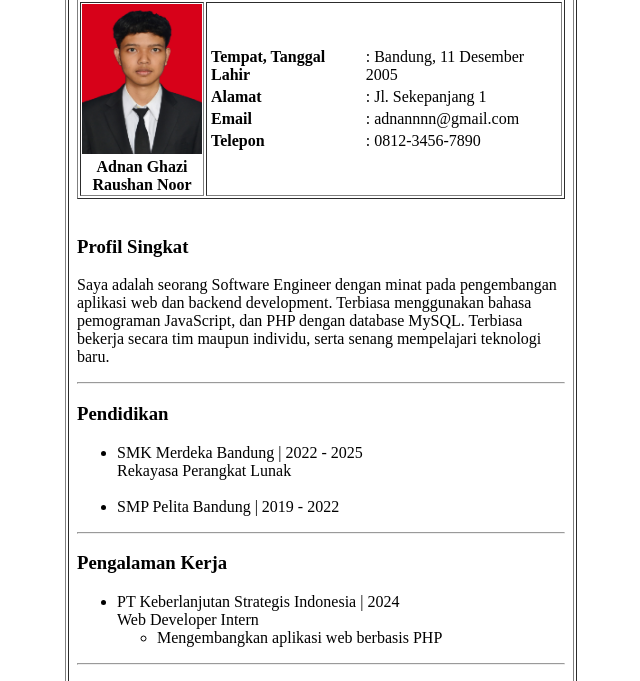
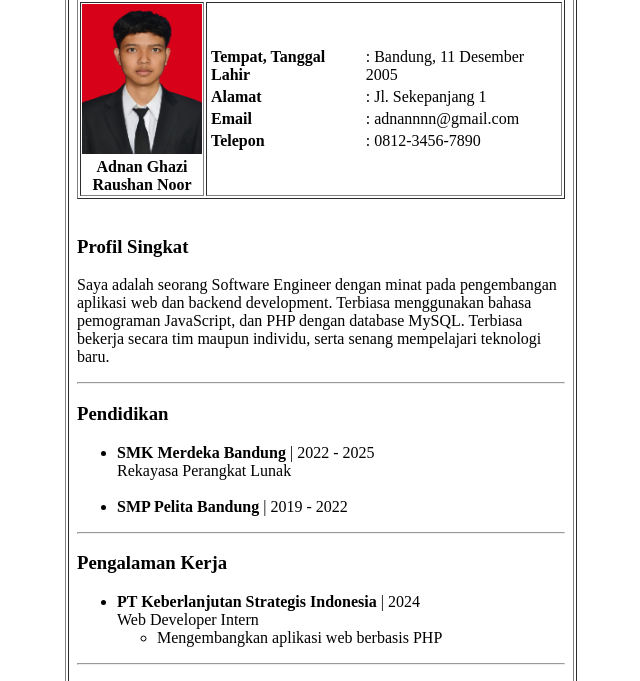
Before and after one commit to Adnngrn/cv_adnan, a plain HTML site: page index.html in a window 1280 px wide. Shown: the part 98-779 px from the top of the page, without its empty margins (319-959 px from the left). Drawn offline with Linux system fonts and the light colour scheme.

Commit message:
Update Text

```diff
--- a/index.html
+++ b/index.html
@@ -54,15 +54,15 @@
 
                 <h3>Pendidikan</h3>
                 <ul>
-                    <li>SMK Merdeka Bandung | 2022 - 2025 <br> Rekayasa Perangkat Lunak</li><br>
-                    <li>SMP Pelita Bandung | 2019 - 2022</li>
+                    <li><b>SMK Merdeka Bandung</b> | 2022 - 2025 <br> Rekayasa Perangkat Lunak</li><br>
+                    <li><b>SMP Pelita Bandung</b> | 2019 - 2022</li>
                 </ul>
 
                 <hr>
 
                 <h3>Pengalaman Kerja</h3>
                 <ul>
-                    <li>PT Keberlanjutan Strategis Indonesia | 2024 <br> Web Developer Intern</li>
+                    <li><b>PT Keberlanjutan Strategis Indonesia</b> | 2024 <br> Web Developer Intern</li>
                     <ul>
                         <li>Mengembangkan aplikasi web berbasis PHP</li>
                     </ul>
```
